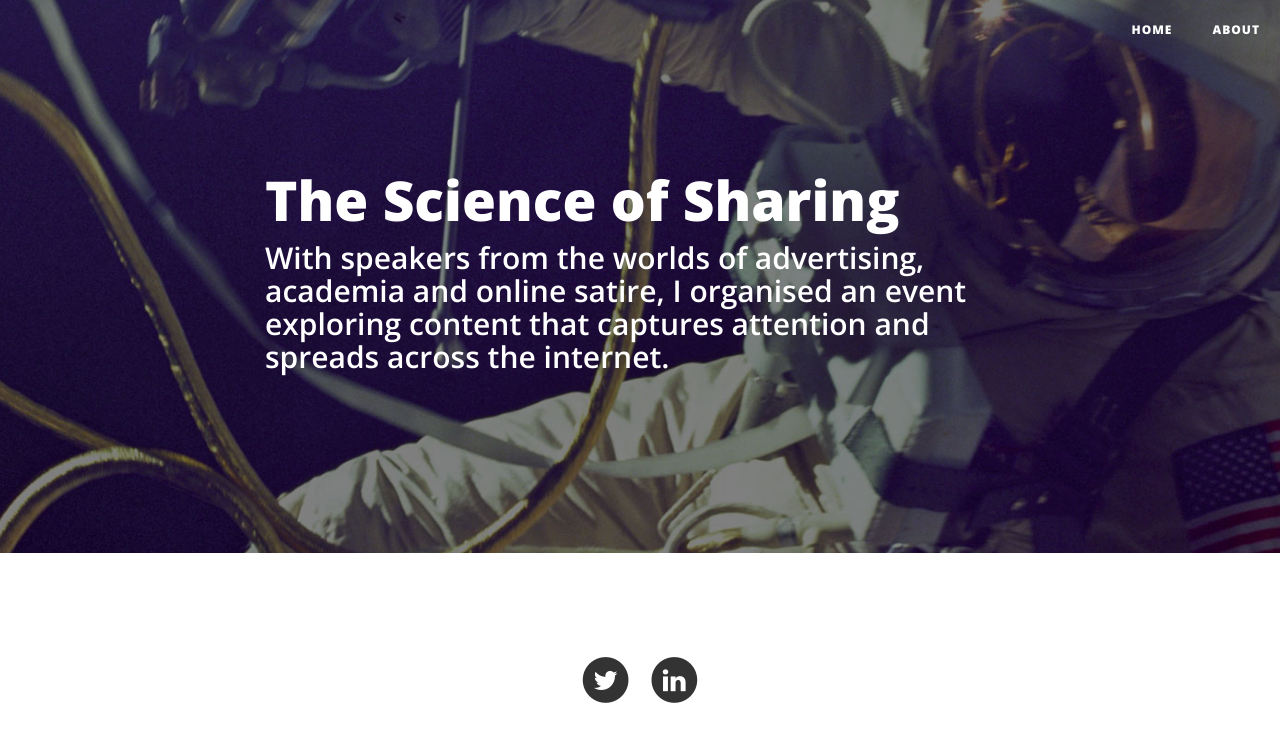
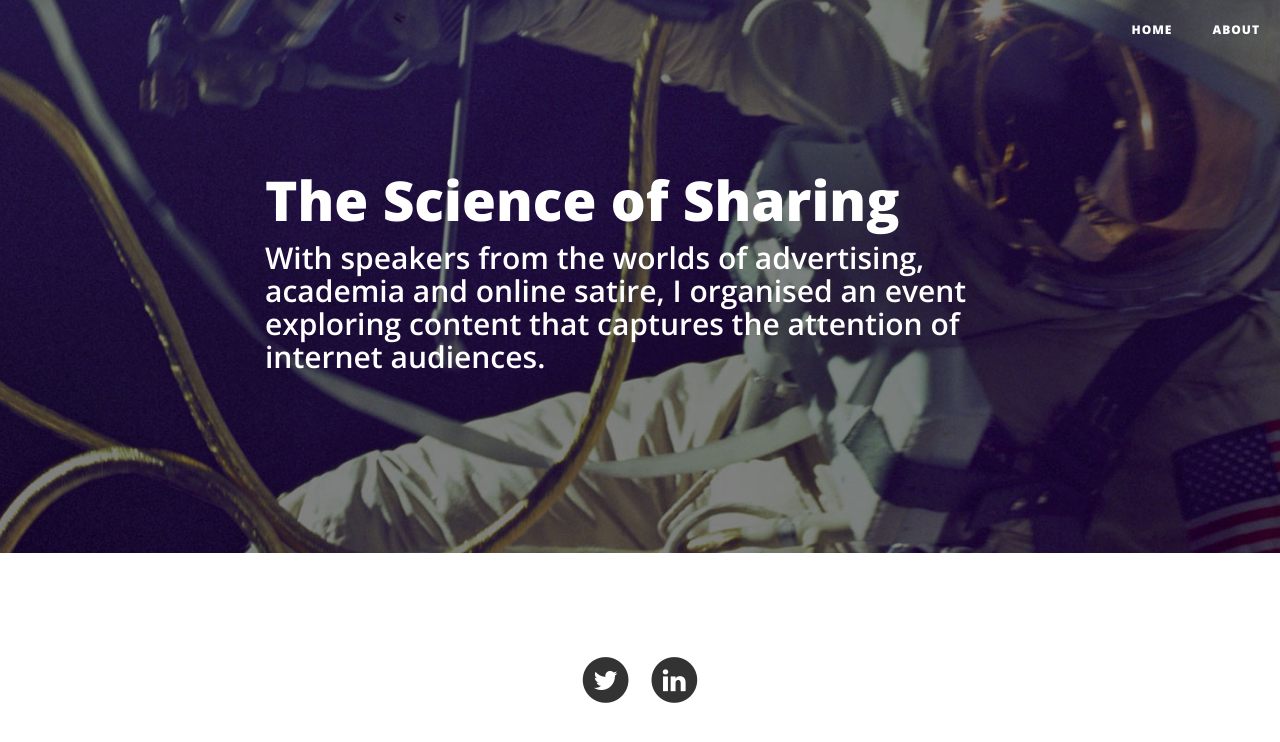
Before and after one commit to beatriceborbon/beatriceborbon.github.io, a Jekyll site: the page built from _posts/2016-05-06-sharing.md, in a window 1280 px wide. Shown: the top 742 px of the page. Built offline with Jekyll 4.4.1, drawn with Linux system fonts in a browser that asks for light colours.

Commit message:
Update 2016-05-06-sharing.md

```diff
--- a/_posts/2016-05-06-sharing.md
+++ b/_posts/2016-05-06-sharing.md
@@ -2,7 +2,7 @@
 layout: post
 title: The Science of Sharing
 publication_details: Event
-subtitle: With speakers from the worlds of advertising, academia and online satire, I organised an event exploring content that captures attention and spreads across the internet.
+subtitle: With speakers from the worlds of advertising, academia and online satire, I organised an event exploring content that captures the attention of internet audiences.
 image: post-bg.jpg
 date: 2016-05-06 00:11:00
 link: http://www.ycn.org/events/113-breakfast-briefing-the-science-of-sharing
```
